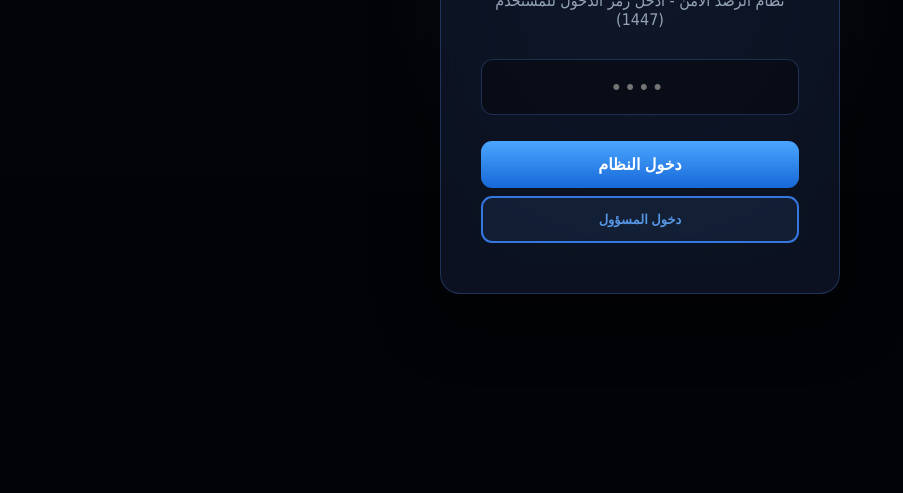
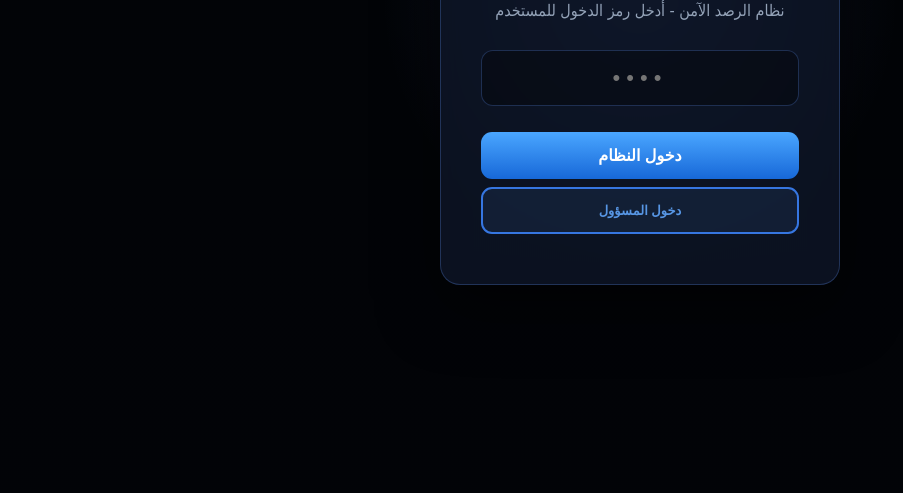
Before and after one commit to TU4714315/M3TM-Rased, a plain HTML site: page index.html in a window 1280 px wide. Shown: the part 307-800 px from the top of the page, without its empty margins (0-903 px from the left). Drawn offline with Linux system fonts and the light colour scheme.

Commit message:
Potential fix for pull request finding
Co-authored-by: Copilot Autofix powered by AI <175728472+Copilot@users.noreply.github.com>

```diff
--- a/index.html
+++ b/index.html
@@ -514,7 +514,7 @@
   <div class="login-screen active" id="loginScreen">
     <div class="login-box">
       <h1>🔐 M3TM RASED</h1>
-      <p>نظام الرصد الآمن - أدخل رمز الدخول للمستخدم (1447)</p>
+      <p>نظام الرصد الآمن - أدخل رمز الدخول للمستخدم</p>
       <input id="userCodeInput" type="password" inputmode="numeric" maxlength="4" class="form-group" style="width:100%;padding:14px;border:1px solid var(--border);border-radius:12px;background:rgba(0,0,0,.35);color:var(--text);font-size:22px;text-align:center;letter-spacing:6px" placeholder="••••" />
       <button class="btn btn-primary" onclick="verifyUserAccess()">دخول النظام</button>
       <button class="btn btn-secondary" onclick="toggleAdminLogin()" style="margin-top:8px;font-size:13px;opacity:.9">دخول المسؤول</button>
```
